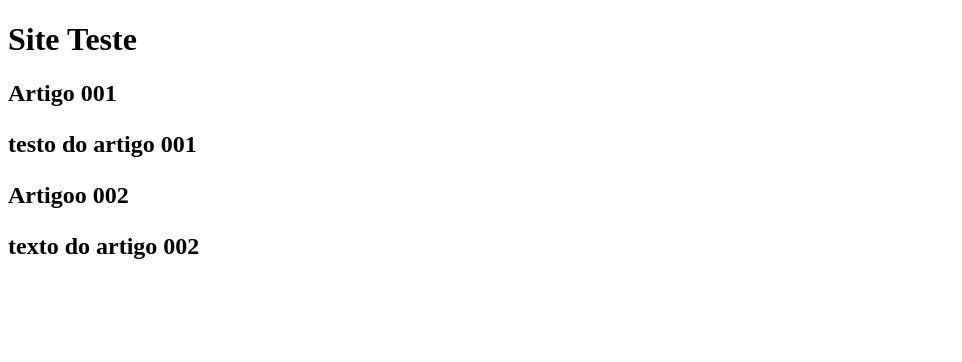
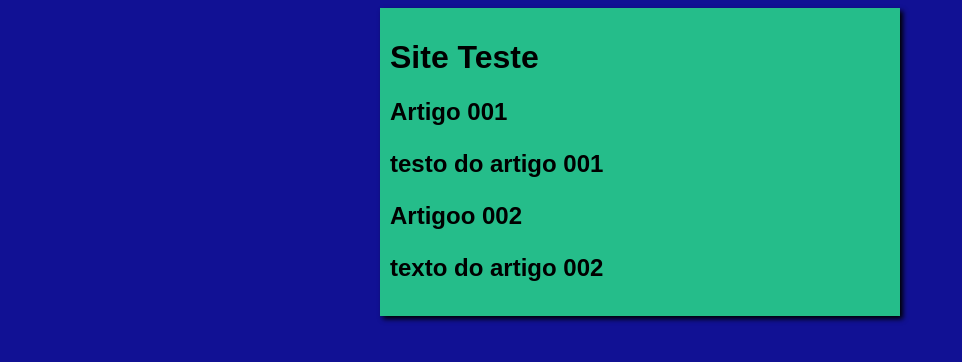
Before and after one commit to Leirbag1209/TESTE-SITE-, a plain HTML site: page index.html in a window 1280 px wide. Shown: the whole page, without its empty margins (0-962 px from the left). Drawn offline with Linux system fonts and the light colour scheme.

Commit message:
start the design

```diff
--- /dev/null
+++ b/estilos/style.css
@@ -0,0 +1,17 @@
+* {
+    font-family: Arial, Helvetica, sans-serif;
+    font: size 16px; ;
+}
+
+body  {
+    background-color: rgb(17, 17, 148);
+
+}
+
+main {
+    background-color: rgb(37, 189, 138);
+    width: 500px;
+    margin: auto;
+    padding: 10px;
+    box-shadow: 3px 3px 5px rgb(0, 0, 0.473);
+}
--- a/index.html
+++ b/index.html
@@ -4,6 +4,7 @@
     <meta charset="UTF-8">
     <meta name="viewport" content="width=device-width, initial-scale=1.0">
     <title>Site Teste</title>
+<link rel="stylesheet" href="estilos/style.css">
 </head>
 <body>
     <main>
```
